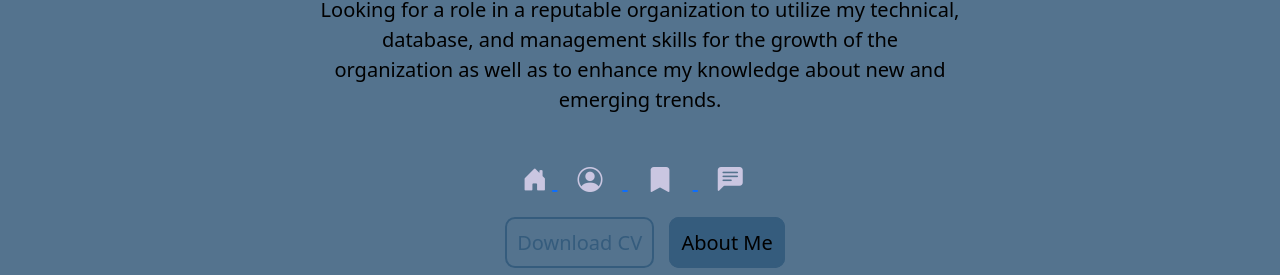
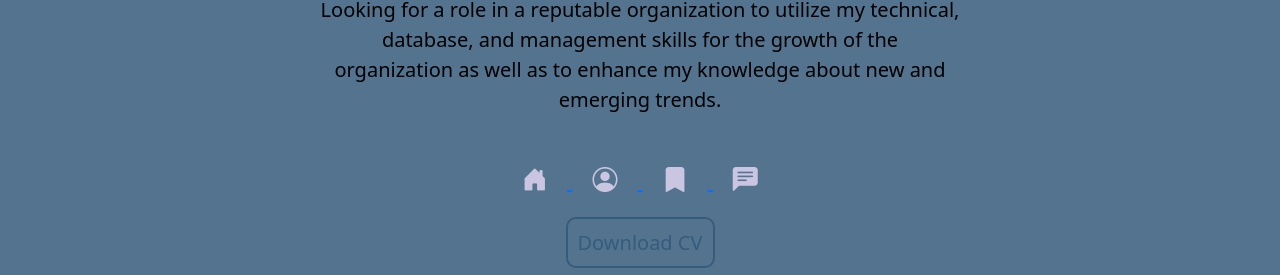
Before and after one commit to subhanu07/me.subhanu, a plain HTML site: page index.html in a window 1280 px wide. Shown: the part 239-514 px from the top of the page. Drawn offline with nearby package versions, Linux system fonts and the light colour scheme; a web font is replaced by a local one.

Commit message:
Update style.css

```diff
--- a/style.css
+++ b/style.css
@@ -4,16 +4,6 @@
 *{
        margin: 0px;
 }
-:root{
-       color:#F8B195 ;
-       color: #F67280 ;
-       color: #C06C84;
-       color:  #6C5B7B ;
-       color: #355C7D ;
-
-
-}
-
 .navbar {
        position: fixed;
        top: 0;
@@ -83,15 +73,16 @@ div{
 }
 
 .bi-house-door-fill{
-       padding: 05px;
+       padding: 20px;
        font-size: 25px;
        background-color:transparent;
        display:flexbox;
-       width: 100%;
        align-items:center;
        text-align: center;
        justify-content: center;
        color: #cac6e1;
+       width: 100%;
+       text-decoration: none;
 }
 .bi-person-circle{
        padding: 20px;
@@ -103,6 +94,7 @@ div{
        text-align: center;
        justify-content: center;
        color: #cac6e1;
+
 }
 .bi-bookmark-fill{
        padding: 20px;
@@ -138,7 +130,6 @@ div{
 }
 .cv{
        font-size: 20px;
-
        text-decoration: none;
        padding: 10px;
        margin: 20px 10px;
@@ -153,9 +144,9 @@ div{
        color: black;
        text-decoration: none;
        padding: 10px;
-       margin: 0%;
+       margin: 20px;
        border-radius: 10px;
-       display: flexbox;
+       display:block;
       background-color:  #355C7D;
       border: 2px solid  #355C7D;
 }
@@ -171,7 +162,7 @@ div{
        height:auto;
 }
 .container{
-       display: flex;
+       display: block;
        justify-content: center;
        align-items: center;
        min-height: 400px;
@@ -223,14 +214,14 @@ div{
        top: 175%;
      }*/
 .list{
-       display: flex;
+       display: block;
        justify-content: center;
        align-items: center;
        min-height: 400px;
        }
 .list div{
        height: 390px;
-       width: 170px;
+       width: 250px;
        margin: 50px;
        text-align: center;
        background-color: #355C7D ;
```
